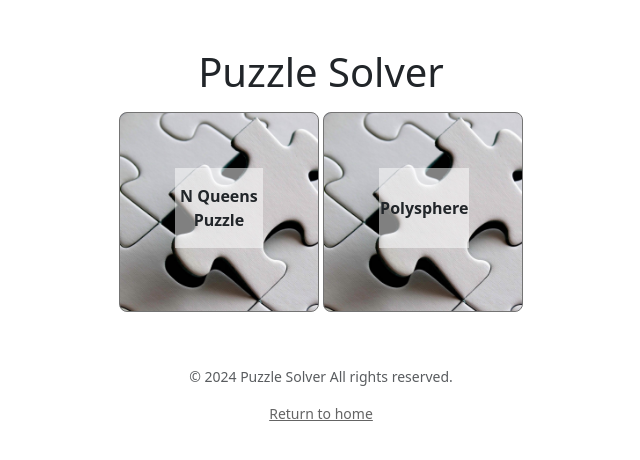
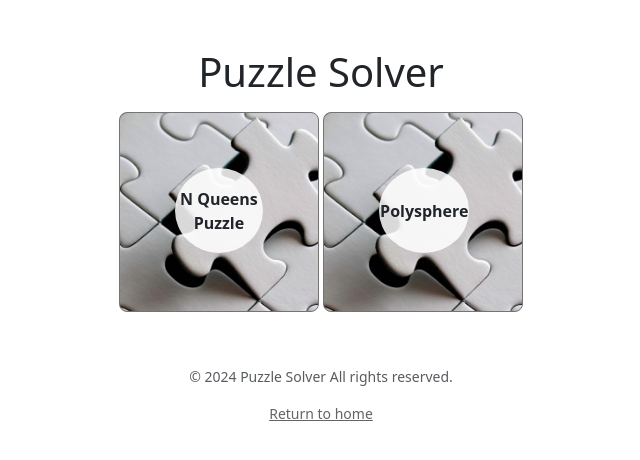
Before and after one commit to Ilan-Goren/ASEProject, a Django app: page / in a window 1280 px wide. Shown: the part 88-548 px from the top of the page, without its empty margins (319-959 px from the left). Run offline with Django 5.2, Linux system fonts and the light colour scheme.

Commit message:
Fix url issues. Better UI for global home page.

```diff
--- a/nqueens/urls.py
+++ b/nqueens/urls.py
@@ -3,6 +3,6 @@ from . import views
 
 urlpatterns = [
     path('', views.home, name='nqueens_home'),
-    path('/solution', views.solution, name='solution'),
-    path('/result', views.check_solution, name='check_solution'),
+    path('solution/', views.solution, name='solution'),
+    path('result/', views.check_solution, name='check_solution'),
 ]
--- a/polysphere/templates/polysphere/solution.html
+++ b/polysphere/templates/polysphere/solution.html
@@ -0,0 +1 @@
+<!--To Do-->
--- a/polysphere/templates/polysphere/solve.html
+++ b/polysphere/templates/polysphere/solve.html
@@ -0,0 +1 @@
+<!--To Do-->
--- a/static/css/styles.css
+++ b/static/css/styles.css
@@ -58,13 +58,18 @@ h1, h2, h3, h4, h5{
 
 .puzzle-card tr{
     /* backdrop-filter: blur(20px); */
-    background-color: rgba(255, 255, 255, 0.5);
-    font-weight:bold;
+    background-color: rgba(255, 255, 255, 0.85);
+    font-weight:lighter;
     text-shadow: black;
 }
 
 .puzzle-card th {
-    height: 80px; /* Adjust height for your circular text */
+    height: 85px; /* Adjust height for your circular text */
+    border-radius: 50%;
+}
+
+.puzzle-card:hover th {
+    border-radius: 0%;
 }
 
 .puzzle-card:hover {
@@ -72,10 +77,6 @@ h1, h2, h3, h4, h5{
     width: auto;
     transform: scale(1.05);
     box-shadow: 0 4px 8px rgba(0, 0, 0, 0.1);
-}
-
-.puzzle-button {
-    display: none;
 }
 
 .puzzle-description-row {
--- a/templates/home.html
+++ b/templates/home.html
@@ -20,8 +20,6 @@
             <td>You can place or remove a queen by clicking on the cell in the board</td>
             <td>Check your solution with "Check Solution" Button</td>
             <td>If you have given up you can click on show possible solution.</td>
-        </tr>
-        <tr>
             <td class="puzzle-button">
                 <a class="btn btn-primary mt-5 mb-3" href="/nqueens">Go to puzzle</a>
             </td>
@@ -35,10 +33,8 @@
     </tr>
     <tr class="puzzle-description-row">
         <td>Solve Polysphere puzzle by placing different shapes in a 5 x 11 rectangular board</td>
-    </tr>
-    <tr>
         <td class="puzzle-button">
-            <a class="btn btn-primary mt-5 mb-3" href="/polysphere">Go to puzzle</a>
+            <a class="btn btn-primary mt-3 mb-3" href="/polysphere">Go to puzzle</a>
         </td>
     </tr>
 
```
Also changed, not shown: polysphere/templates/polysphere/home.html (+11 -0 lines).
